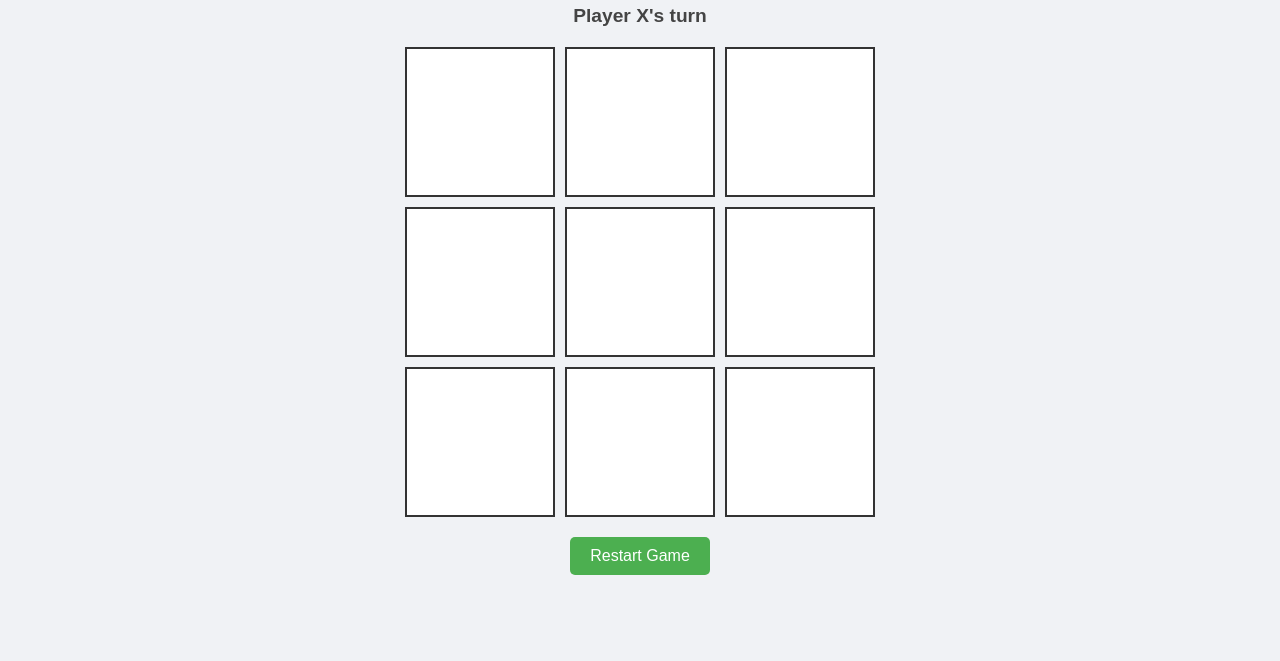
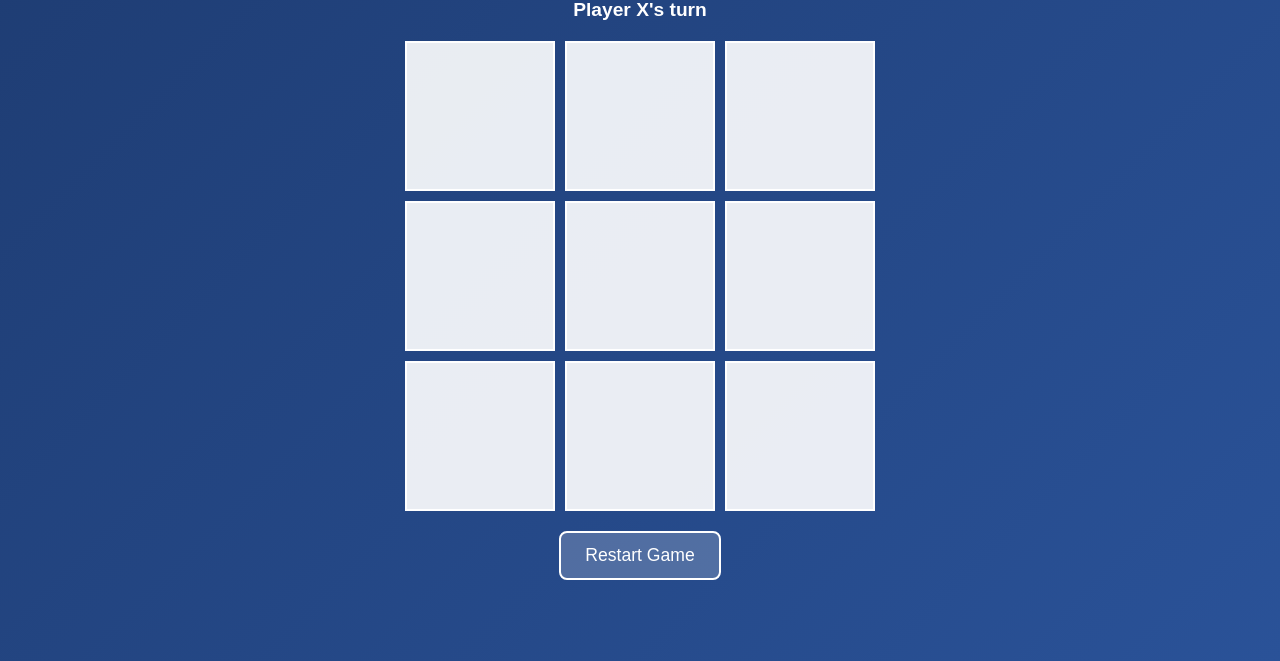
Before and after one commit to prabhakar1234pr/tic-tac-toe, a website: page public/index.html in a window 1280 px wide. Shown: the part 139-800 px from the top of the page. Drawn offline with Linux system fonts and the light colour scheme.

Commit message:
Update website theme with modern blue gradient design

```diff
--- a/public/styles.css
+++ b/public/styles.css
@@ -10,7 +10,8 @@ body {
     justify-content: center;
     align-items: center;
     min-height: 100vh;
-    background-color: #f0f2f5;
+    background: linear-gradient(135deg, #1e3c72 0%, #2a5298 100%);
+    color: white;
 }
 
 .container {
@@ -18,7 +19,7 @@ body {
 }
 
 h1 {
-    color: #333;
+    color: white;
     margin-bottom: 20px;
 }
 
@@ -26,7 +27,7 @@ h1 {
     margin-bottom: 20px;
     font-size: 1.2rem;
     font-weight: bold;
-    color: #444;
+    color: white;
 }
 
 .game-board {
@@ -40,8 +41,8 @@ h1 {
 }
 
 .cell {
-    background: white;
-    border: 2px solid #333;
+    background: rgba(255, 255, 255, 0.9);
+    border: 2px solid white;
     height: 150px;
     width: 150px;
     display: flex;
@@ -50,24 +51,27 @@ h1 {
     font-size: 4.5rem;
     font-weight: bold;
     cursor: pointer;
-    transition: background-color 0.2s;
+    transition: all 0.3s ease;
+    color: #1e3c72;
 }
 
 .cell:hover {
-    background-color: #f5f5f5;
+    background-color: white;
+    transform: scale(1.02);
 }
 
 #restartButton {
-    padding: 10px 20px;
-    font-size: 1rem;
-    background-color: #4CAF50;
+    padding: 12px 24px;
+    font-size: 1.1rem;
+    background-color: rgba(255, 255, 255, 0.2);
     color: white;
-    border: none;
-    border-radius: 5px;
+    border: 2px solid white;
+    border-radius: 8px;
     cursor: pointer;
-    transition: background-color 0.2s;
+    transition: all 0.3s ease;
 }
 
 #restartButton:hover {
-    background-color: #45a049;
+    background-color: white;
+    color: #1e3c72;
 }
```
